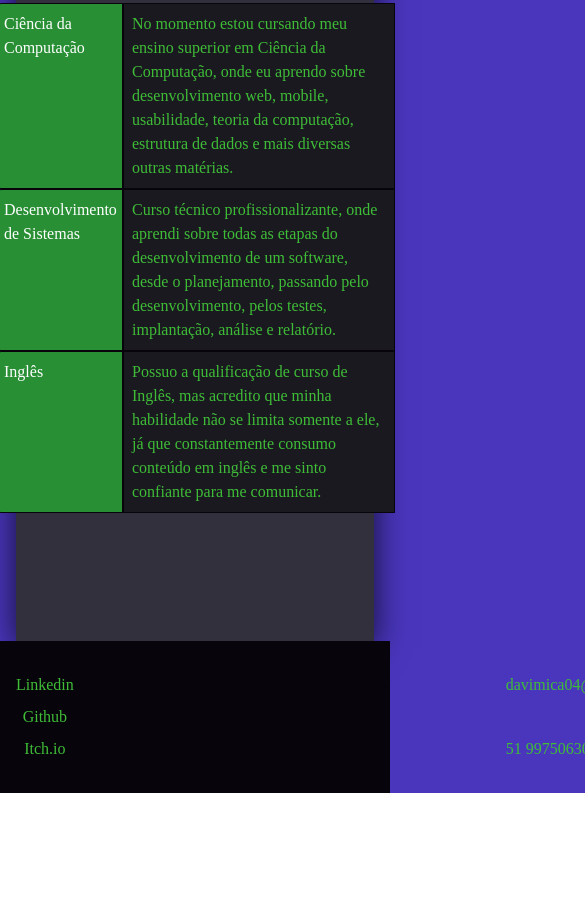
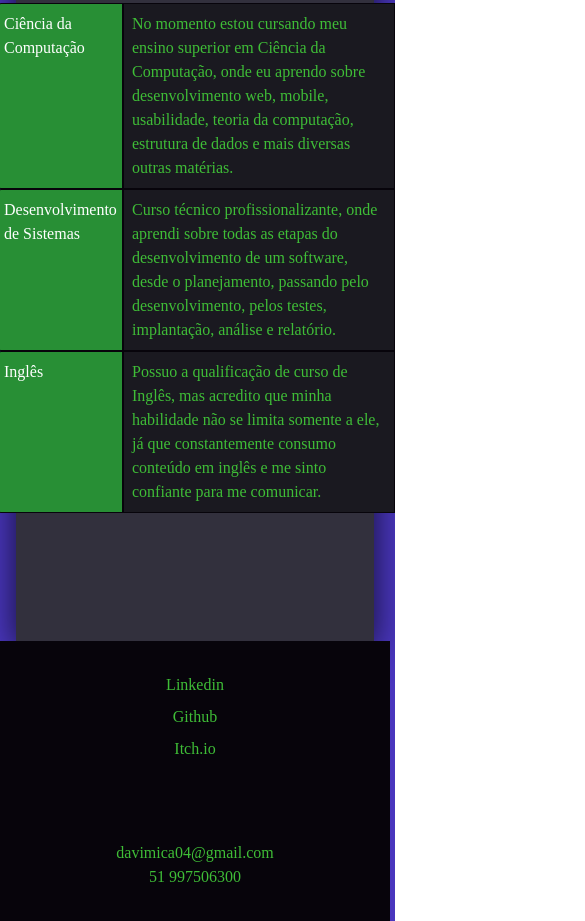
Before and after one commit to mica-davi/Michaelsen-Web-Page, a website built with Vite: page index.html in a window 390 px wide. Shown: the part 1536-2457 px from the top of the page, 585 px wide, since content can reach past the window. Before the commit the page ends 2329 px from the top, so only its background shows below. Built offline with nearby package versions, Linux system fonts and the light colour scheme.

Commit message:
Footer Center

```diff
--- a/index.html
+++ b/index.html
@@ -84,7 +84,7 @@
 
     <footer>
       <div class="footer-section">
-        <div class="even-columns" style="--gap: 25em;">
+        <div class="footer-display" style="--gap: 25em; --sm-gap: 5em;">
           <div class="footer-social-links">
             <a href="https://www.linkedin.com/in/daví-michaelsen-9ab893231" target="_blank">Linkedin</a>
             <a href="https://github.com/mica-davi" target="_blank">Github</a>
--- a/style.css
+++ b/style.css
@@ -239,12 +239,23 @@ body{
 
 .footer-section{
   display: flex;
-  justify-content: space-evenly;
+  justify-content: center;
   bottom: 0;
   width: 100%;
   padding: var(--size-700) 0;
   background-color: var(--clr-section-1000);
 }
+
+.footer-display{
+  --gap: 0;
+  --sm-gap: 0;
+
+  gap: var(--gap);
+  display: flex;
+  flex-direction: row;
+}
+
+
 
 .footer-social-links{
   display: flex;
@@ -271,6 +282,17 @@ body{
   display: flex;
   flex-direction: column;
   justify-content: space-between;
+}
+
+@media(max-width: 60em){
+  .footer-display{
+    flex-direction: column;
+    gap: var(--sm-gap);
+  }
+
+  .footer-contacts{
+    text-align: center;
+  }
 }
 
 .icon{
```
